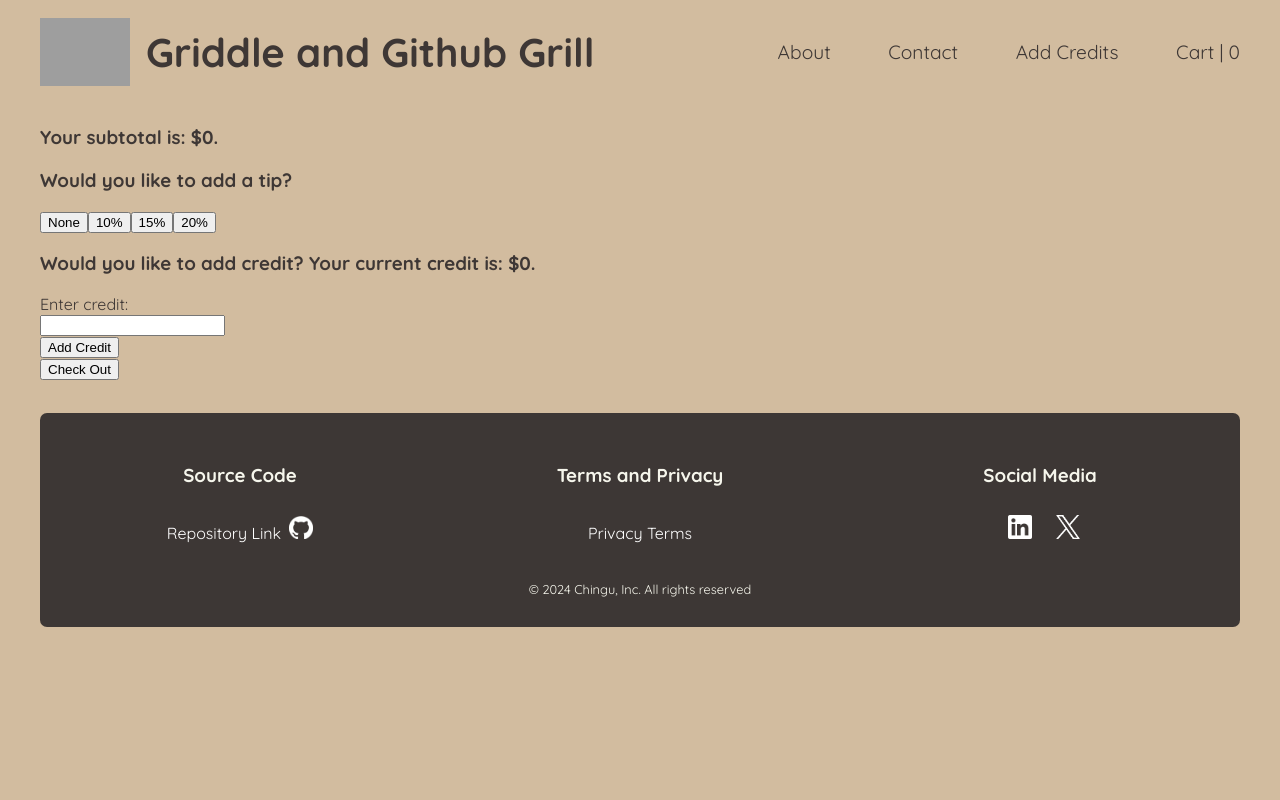
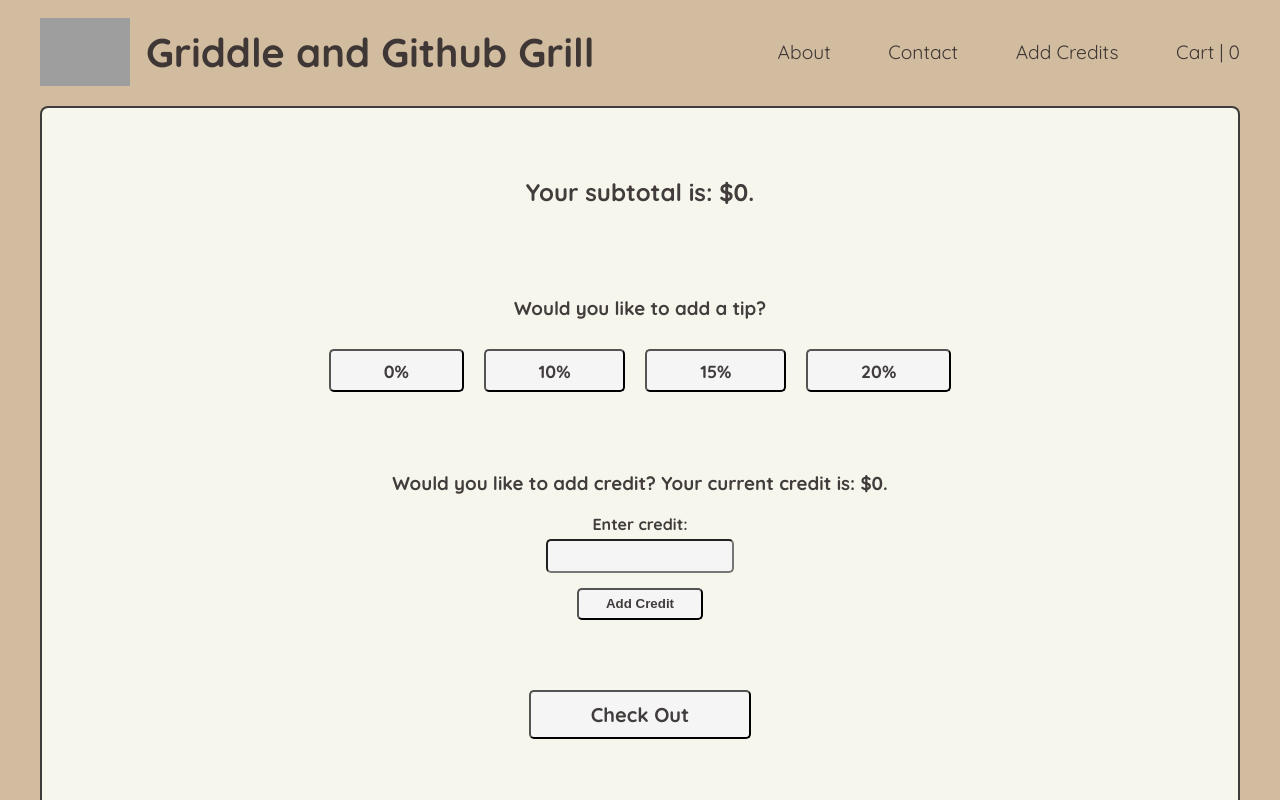
Before and after one commit to chingu-voyages/v50-tier1-team-03, a React (Vite) app: page /checkout in a window 1280 px wide. Shown: the top 800 px of the page. Built offline with nearby package versions, Linux system fonts and the light colour scheme; grey boxes are pictures that could not be loaded.

Commit message:
Added styling for checkout page

```diff
--- a/src/components/Checkout.jsx
+++ b/src/components/Checkout.jsx
@@ -13,14 +13,14 @@ export default function Checkout() {
 
             {/* Display subtotal */}
             <div className="subtotal">
-                <h3>Your subtotal is: ${subtotal}.</h3>
+                <h2>Your subtotal is: ${subtotal}.</h2>
             </div>
 
             {/* Add tip */}
             <div className="add-tip">
                 <h3>Would you like to add a tip?</h3>
                 <div className="tip-options">
-                    <button className="tip-btn">None</button>
+                    <button className="tip-btn">0%</button>
                     <button className="tip-btn">10%</button>
                     <button className="tip-btn">15%</button>
                     <button className="tip-btn">20%</button>
@@ -32,8 +32,8 @@ export default function Checkout() {
                 <h3>Would you like to add credit? Your current credit is: ${credit}.</h3>
                 <form>
                     <label>Enter credit:</label><br />
-                    <input type="text" /><br />
-                    <input type="submit" value="Add Credit" />
+                    <input className="credit-input" type="text" /><br />
+                    <input className="submit-btn" type="submit" value="Add Credit" />
                 </form>
             </div>
 
--- a/src/index.css
+++ b/src/index.css
@@ -463,6 +463,90 @@ section {
   transform: scale(0.9);
 }
 
+/*========== Checkout Styles ===========*/
+  .checkout-section {
+    background-color: var(--light-bg);
+    border-radius: 8px;
+    padding: 0 10px 20px 10px;
+    box-sizing: border-box;
+    border: solid 2px var(--dark-bg);
+  }
+
+  .checkout-section div{
+    display: flex;
+    justify-content: center;
+    margin: 50px 0;
+    padding: 0;
+  }
+
+  .checkout-section .add-tip{
+    flex-direction: column;
+    align-items: center;
+    justify-content: center;
+  }
+
+  .add-tip .tip-options {
+    margin: 0px;
+    display: flex;
+    flex-direction: column;
+  }
+
+  .tip-options .tip-btn{
+    align-self: center;
+    font-size: 1.1rem;
+    font-family: inherit;
+    padding: 0.5em 3em;
+    background: whitesmoke;
+    color: var(--main--text__dark);
+    font-weight: bolder;
+    border-radius: 5px;
+    margin: 10px;
+  }
+
+  .add-credit {
+    flex-direction: column;
+    align-items: center;
+    justify-content: center;
+    text-align: center;
+  }
+
+  .add-credit form label {
+    font-weight: bold;
+  }
+
+  .add-credit form input {
+    background: whitesmoke;
+  }
+
+  .add-credit form .credit-input {
+    padding: 5px;
+    font-family: inherit;
+    font-weight: 500;
+    font-size: 1em;
+    border-radius: 5px;
+    margin-top: 5px;
+  }
+
+  .add-credit form .submit-btn{
+    padding: 0.5em 2em;
+    color: var(--main--text__dark);
+    font-weight: bolder;
+    border-radius: 5px;
+    margin-top: 15px;
+  }
+
+  .checkout-btn-final{
+    align-self: center;
+    font-size: 1.25rem;
+    font-family: inherit;
+    padding: 0.5em 3em;
+    background: whitesmoke;
+    color: var(--main--text__dark);
+    font-weight: bolder;
+    border-radius: 5px;
+    margin-top: 20px;
+  }
+
 /*======== Media Queries ==========*/
 
 @media (min-width: 600px) {
@@ -547,6 +631,10 @@ section {
      margin-bottom: -2em;
   }
 
+  .add-tip .tip-options {
+    flex-direction: row;
+  }
+
 }
 
 @media (min-width: 1200px) {
```
